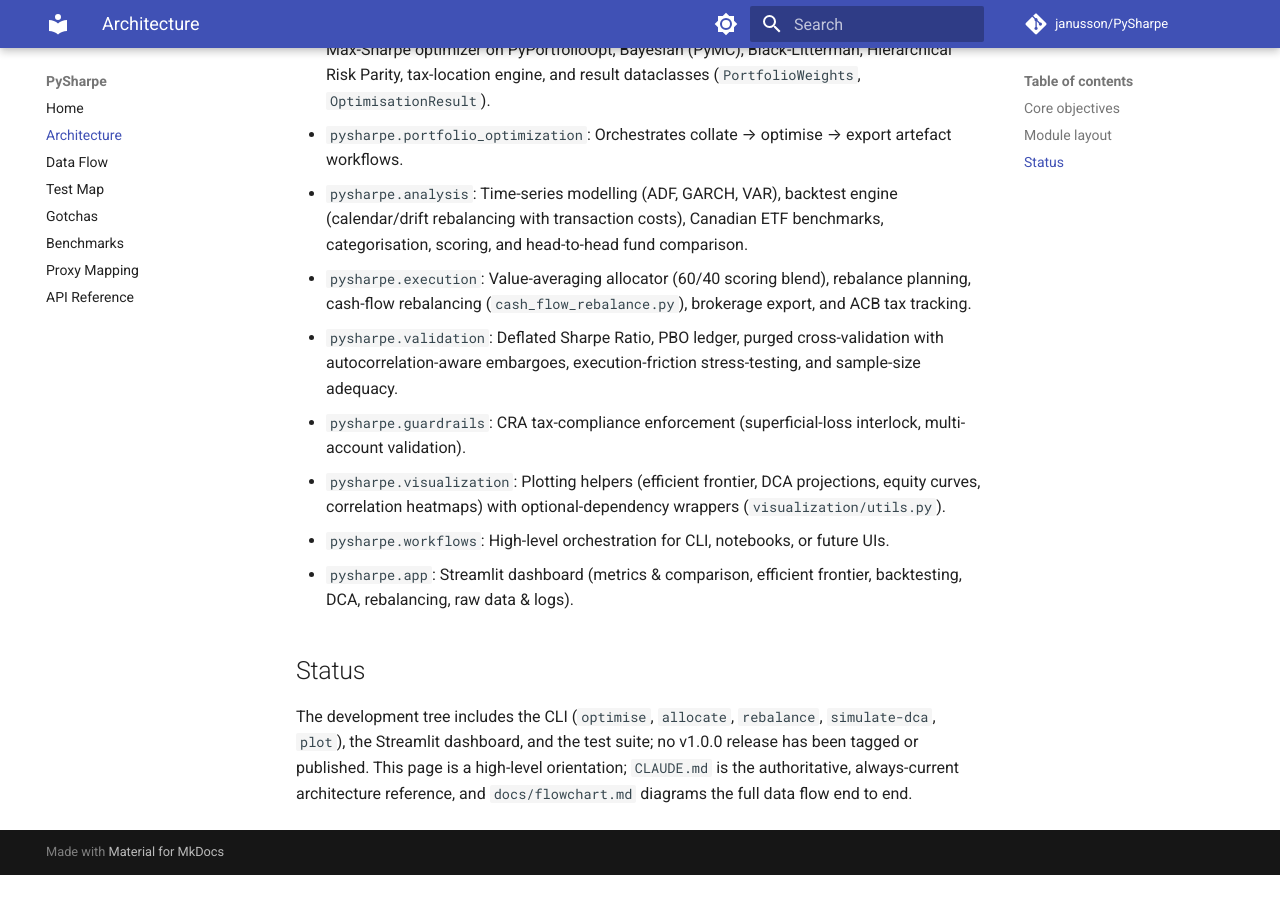
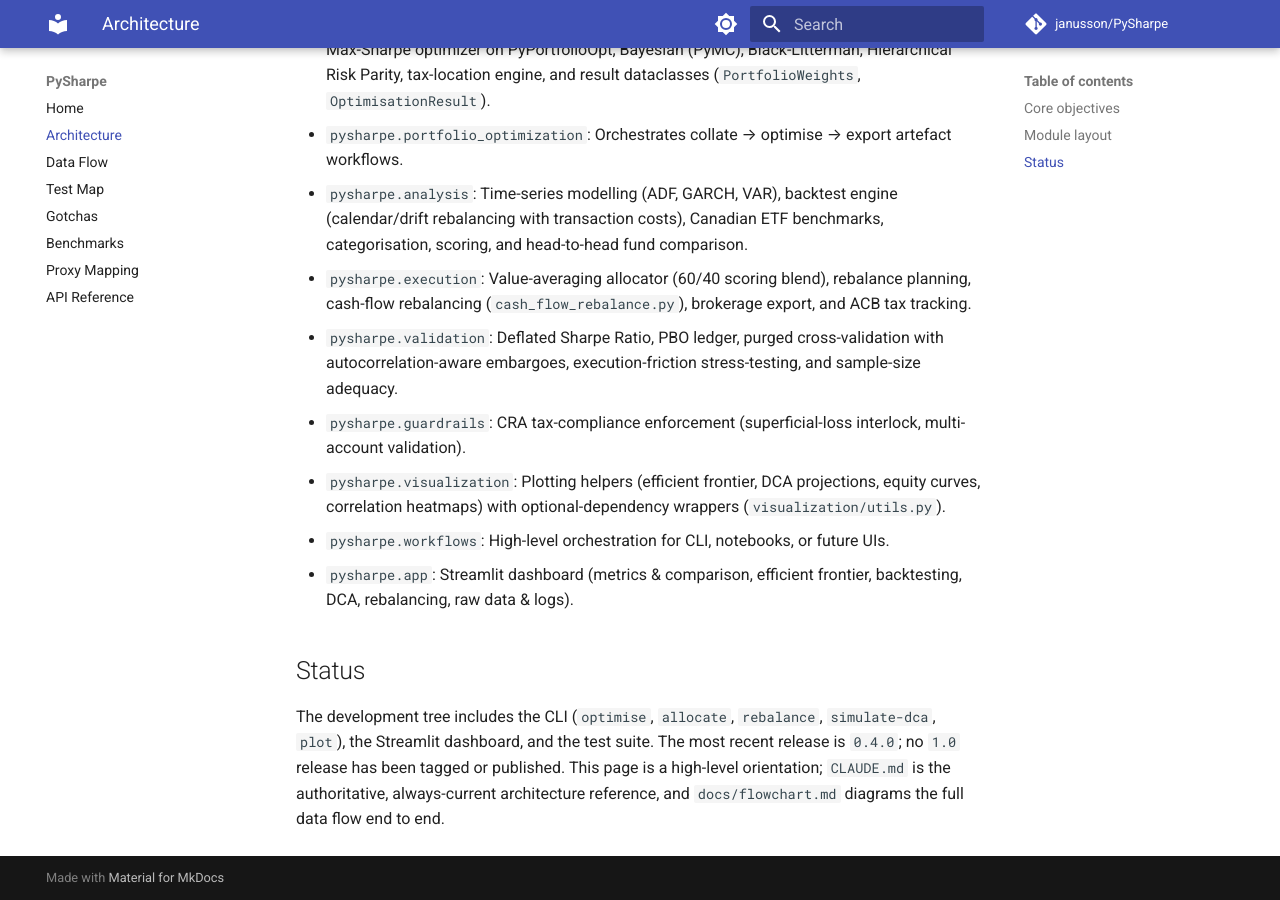
Before and after one commit to janusson/PySharpe, an MkDocs documentation site: the page built from docs/architecture.md, in a window 1280 px wide and 900 px high, scrolled down 867 px. Built offline with MkDocs 1.6.1 and Material for MkDocs 9.7.7, drawn with Linux system fonts in a browser that asks for light colours; comment, search, counter and statistics services are not loaded; before the commit the page ends 1742 px from its top, so only the background shows below that.

Commit message:
release: PySharpe 0.4.0

```diff
--- a/docs/architecture.md
+++ b/docs/architecture.md
@@ -31,4 +31,4 @@ decisions before implementation work begins.
 
 ## Status
 
-The development tree includes the CLI (`optimise`, `allocate`, `rebalance`, `simulate-dca`, `plot`), the Streamlit dashboard, and the test suite; no v1.0.0 release has been tagged or published. This page is a high-level orientation; `CLAUDE.md` is the authoritative, always-current architecture reference, and `docs/flowchart.md` diagrams the full data flow end to end.
+The development tree includes the CLI (`optimise`, `allocate`, `rebalance`, `simulate-dca`, `plot`), the Streamlit dashboard, and the test suite. The most recent release is `0.4.0`; no `1.0` release has been tagged or published. This page is a high-level orientation; `CLAUDE.md` is the authoritative, always-current architecture reference, and `docs/flowchart.md` diagrams the full data flow end to end.
--- a/pyproject.toml
+++ b/pyproject.toml
@@ -4,7 +4,7 @@ build-backend = "setuptools.build_meta"
 
 [project]
 name = "pysharpe"
-version = "1.0.0"
+version = "0.4.0"
 description = "Evidence-based portfolio optimization and analysis for Canadian investors."
 readme = "README.md"
 requires-python = ">=3.12"
```
Also changed, not shown: CHANGELOG.md (+11 -5 lines).
